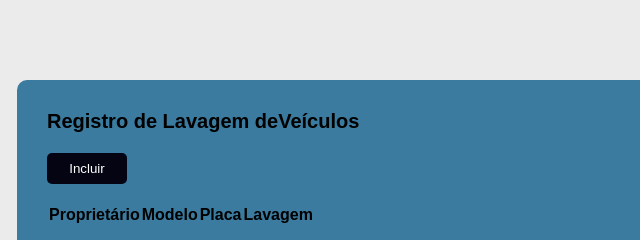
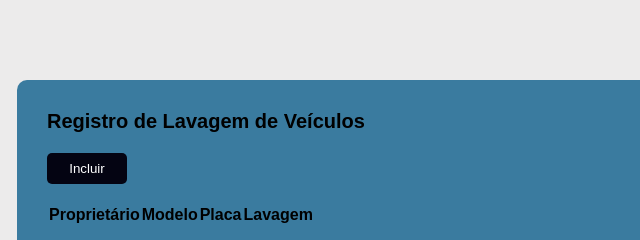
Before and after one commit to Samuel-Kepler/MiniProjetoM2Crud, a plain HTML site: page index.html in a window 1280 px wide. Shown: the top 240 px of the page, 47-687 px from the left. Drawn offline with Linux system fonts and the light colour scheme.

Commit message:
refactor: Corrigindo o título

```diff
--- a/index.html
+++ b/index.html
@@ -12,7 +12,7 @@
 <body>
     <main class="veiculo-container">
         <header class="veiculo-header">
-          <h1>Registro de Lavagem deVeículos</h1>
+          <h1>Registro de Lavagem de Veículos</h1>
           <button id="novo">Incluir</button>
         </header>
 
```
